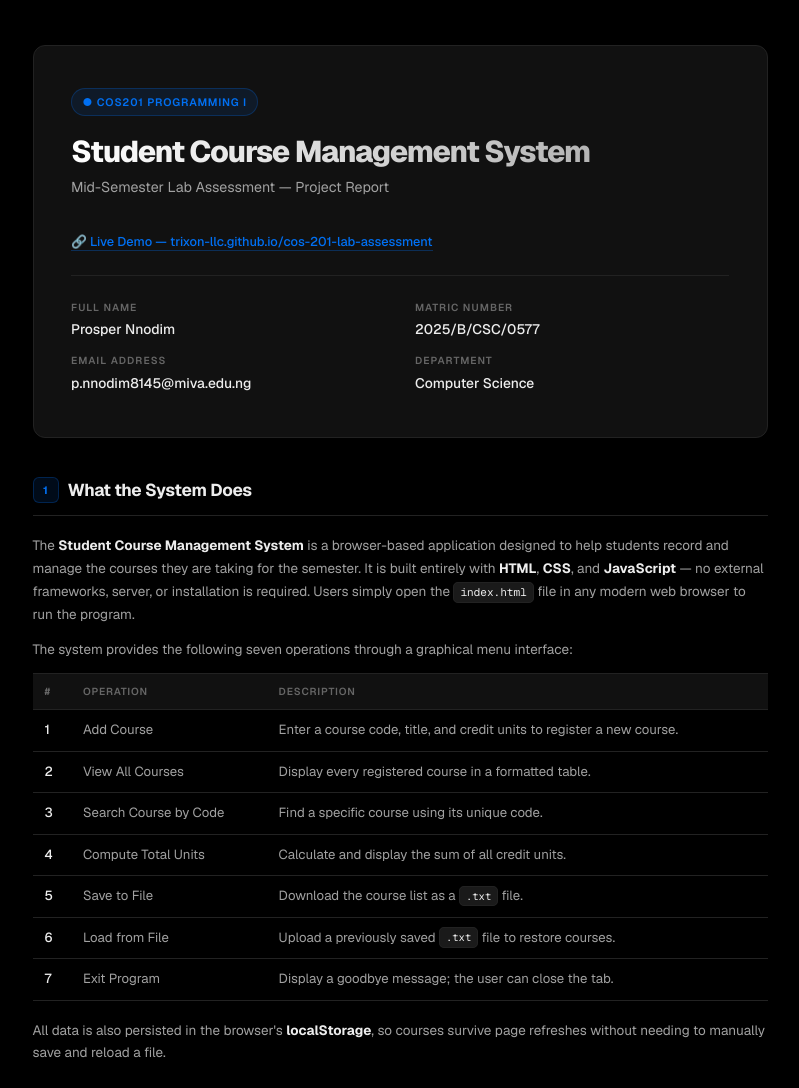
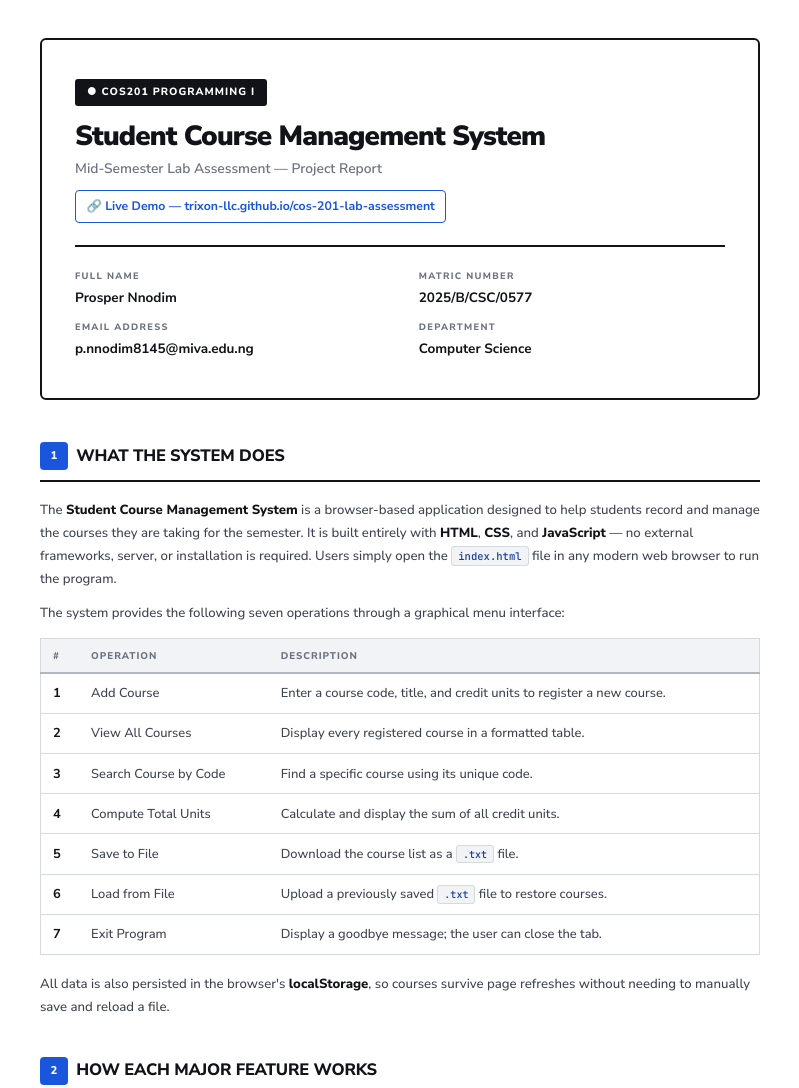
Before and after one commit to trixon-llc/cos-201-lab-assessment, a plain HTML site: page report/report.html in a window 1280 px wide. Shown: the top 1088 px of the page, without its empty margins (240-1039 px from the left). Drawn offline with nearby package versions, Linux system fonts and the light colour scheme.

Commit message:
Report: light theme, Nunito Sans, harder corporate look

```diff
--- a/report/report.html
+++ b/report/report.html
@@ -5,11 +5,12 @@
     <meta charset="UTF-8">
     <meta name="viewport" content="width=device-width, initial-scale=1.0">
     <title>COS201 Lab Report — Student Course Management System</title>
-    <link href="https://fonts.googleapis.com/css2?family=Geist:wght@400;500;600;700;800&display=swap" rel="stylesheet">
-    <link href="https://fonts.googleapis.com/css2?family=Geist+Mono:wght@400;500&display=swap" rel="stylesheet">
+    <link href="https://fonts.googleapis.com/css2?family=Nunito+Sans:wght@400;500;600;700;800;900&display=swap"
+        rel="stylesheet">
+    <link href="https://fonts.googleapis.com/css2?family=JetBrains+Mono:wght@400;500&display=swap" rel="stylesheet">
     <style>
         /* =========================================================
-           VERCEL-INSPIRED REPORT THEME
+           LIGHT CORPORATE REPORT — HARD & CLEAN
            ========================================================= */
         *,
         *::before,
@@ -20,99 +21,104 @@
         }
 
         :root {
-            --bg: #000000;
-            --bg-elevated: #0a0a0a;
-            --surface: #111111;
-            --surface-2: #1a1a1a;
-            --border: #222222;
-            --border-light: #333333;
-            --text: #ededed;
-            --text-2: #a1a1a1;
-            --text-3: #666666;
-            --accent: #0070f3;
-            --accent-2: #0f62fe;
-            --accent-soft: rgba(0, 112, 243, 0.10);
-            --success: #0070f3;
-            --gradient: linear-gradient(135deg, #0070f3, #7928ca);
-            --font: 'Geist', -apple-system, BlinkMacSystemFont, 'Segoe UI', system-ui, sans-serif;
-            --mono: 'Geist Mono', 'SF Mono', 'Fira Code', monospace;
-            --radius: 8px;
-            --radius-lg: 12px;
+            --bg: #ffffff;
+            --surface: #f8f9fb;
+            --surface-2: #f1f3f5;
+            --border: #d5d9e0;
+            --border-hard: #b0b6c1;
+            --text: #111318;
+            --text-2: #3d4350;
+            --text-3: #6b7280;
+            --accent: #1a56db;
+            --accent-dark: #12409e;
+            --accent-soft: rgba(26, 86, 219, 0.08);
+            --font: 'Nunito Sans', -apple-system, BlinkMacSystemFont, 'Segoe UI', system-ui, sans-serif;
+            --mono: 'JetBrains Mono', 'Consolas', 'Courier New', monospace;
+            --radius: 6px;
         }
 
         html {
             font-size: 15px;
-            -webkit-font-smoothing: antialiased;
         }
 
         body {
             font-family: var(--font);
             background: var(--bg);
             color: var(--text);
-            line-height: 1.7;
+            line-height: 1.75;
         }
 
-        /* ---- Container ---- */
         .container {
             max-width: 780px;
             margin: 0 auto;
-            padding: 3rem 1.5rem 4rem;
+            padding: 2.5rem 2rem 3.5rem;
         }
 
         /* ============================================
-           COVER / HEADER
+           COVER
            ============================================ */
         .cover {
-            border: 1px solid var(--border);
-            border-radius: var(--radius-lg);
-            background: var(--surface);
-            padding: 2.8rem 2.5rem;
-            margin-bottom: 2.5rem;
-            position: relative;
-            overflow: hidden;
+            border: 2px solid var(--text);
+            border-radius: var(--radius);
+            background: var(--bg);
+            padding: 2.5rem 2.2rem;
+            margin-bottom: 2.8rem;
         }
 
         .cover-badge {
-            display: inline-flex;
-            align-items: center;
-            gap: .4rem;
-            background: var(--accent-soft);
-            border: 1px solid rgba(0, 112, 243, 0.25);
-            color: var(--accent);
-            font-size: .72rem;
-            font-weight: 600;
-            padding: .25rem .7rem;
-            border-radius: 100px;
+            display: inline-block;
+            background: var(--text);
+            color: #fff;
+            font-size: .7rem;
+            font-weight: 800;
+            padding: .3rem .8rem;
+            border-radius: 3px;
             text-transform: uppercase;
-            letter-spacing: .08em;
-            margin-bottom: 1.2rem;
+            letter-spacing: .1em;
+            margin-bottom: 1rem;
         }
 
         .cover h1 {
-            font-size: 2rem;
-            font-weight: 800;
-            letter-spacing: -0.04em;
-            line-height: 1.2;
-            margin-bottom: .35rem;
-            background: linear-gradient(to right, #fff, #a1a1a1);
-            -webkit-background-clip: text;
-            -webkit-text-fill-color: transparent;
-            background-clip: text;
+            font-size: 1.85rem;
+            font-weight: 900;
+            letter-spacing: -0.03em;
+            line-height: 1.15;
+            margin-bottom: .3rem;
+            color: var(--text);
         }
 
         .cover .tagline {
-            font-size: .95rem;
-            color: var(--text-2);
-            margin-bottom: 2rem;
+            font-size: .92rem;
+            color: var(--text-3);
+            font-weight: 600;
+            margin-bottom: .6rem;
+        }
+
+        .cover .demo-link {
+            display: inline-block;
+            color: var(--accent);
+            text-decoration: none;
+            font-size: .82rem;
+            font-weight: 700;
+            padding: .3rem .7rem;
+            border: 1.5px solid var(--accent);
+            border-radius: 4px;
+            margin-bottom: 1.5rem;
+            transition: all .2s;
+        }
+
+        .cover .demo-link:hover {
+            background: var(--accent);
+            color: #fff;
         }
 
         /* Student Info Grid */
         .student-info {
             display: grid;
             grid-template-columns: 1fr 1fr;
-            gap: .7rem 2rem;
-            padding-top: 1.5rem;
-            border-top: 1px solid var(--border);
+            gap: .6rem 2.5rem;
+            padding-top: 1.4rem;
+            border-top: 2px solid var(--text);
         }
 
         .info-item {
@@ -121,22 +127,22 @@
         }
 
         .info-label {
-            font-size: .68rem;
-            font-weight: 600;
+            font-size: .62rem;
+            font-weight: 800;
             text-transform: uppercase;
-            letter-spacing: .1em;
+            letter-spacing: .14em;
             color: var(--text-3);
-            margin-bottom: .15rem;
+            margin-bottom: .1rem;
         }
 
         .info-value {
-            font-size: .92rem;
-            font-weight: 500;
+            font-size: .9rem;
+            font-weight: 700;
             color: var(--text);
         }
 
         /* ============================================
-           SECTION STYLING
+           SECTIONS
            ============================================ */
         .section {
             margin-bottom: 2.5rem;
@@ -145,52 +151,56 @@
         .section-header {
             display: flex;
             align-items: center;
-            gap: .6rem;
-            margin-bottom: 1.2rem;
-            padding-bottom: .7rem;
-            border-bottom: 1px solid var(--border);
+            gap: .55rem;
+            margin-bottom: 1.1rem;
+            padding-bottom: .65rem;
+            border-bottom: 2px solid var(--text);
         }
 
         .section-number {
             display: inline-flex;
             align-items: center;
             justify-content: center;
-            width: 26px;
-            height: 26px;
-            background: var(--accent-soft);
-            border: 1px solid rgba(0, 112, 243, 0.25);
-            border-radius: 6px;
-            font-size: .72rem;
-            font-weight: 700;
-            color: var(--accent);
+            width: 28px;
+            height: 28px;
+            background: var(--accent);
+            border-radius: 4px;
+            font-size: .75rem;
+            font-weight: 800;
+            color: #fff;
             flex-shrink: 0;
         }
 
         .section-header h2 {
-            font-size: 1.15rem;
-            font-weight: 700;
-            letter-spacing: -0.02em;
+            font-size: 1.1rem;
+            font-weight: 800;
+            letter-spacing: -0.01em;
+            text-transform: uppercase;
+            color: var(--text);
         }
 
         h3 {
-            font-size: .95rem;
-            font-weight: 700;
-            letter-spacing: -0.01em;
-            margin: 1.5rem 0 .5rem;
+            font-size: .92rem;
+            font-weight: 800;
+            margin: 1.6rem 0 .5rem;
             color: var(--text);
+            padding-left: .8rem;
+            border-left: 3px solid var(--accent);
         }
 
         p {
             color: var(--text-2);
-            margin-bottom: .8rem;
-            font-size: .9rem;
+            margin-bottom: .75rem;
+            font-size: .88rem;
+            font-weight: 500;
         }
 
         strong {
             color: var(--text);
+            font-weight: 800;
         }
 
-        /* ---- Lists ---- */
+        /* Lists */
         ul,
         ol {
             padding-left: 1.3rem;
@@ -199,87 +209,93 @@
 
         li {
             color: var(--text-2);
-            font-size: .9rem;
-            margin-bottom: .45rem;
+            font-size: .88rem;
+            font-weight: 500;
+            margin-bottom: .5rem;
+            line-height: 1.65;
         }
 
         li strong {
             color: var(--text);
         }
 
-        /* ---- Code ---- */
+        /* Code */
         code {
             font-family: var(--mono);
-            font-size: .82em;
+            font-size: .8em;
             background: var(--surface-2);
             border: 1px solid var(--border);
-            padding: .15rem .4rem;
-            border-radius: 5px;
-            color: var(--text);
+            padding: .12rem .4rem;
+            border-radius: 3px;
+            color: var(--accent-dark);
+            font-weight: 500;
         }
 
         pre {
             background: var(--surface);
-            border: 1px solid var(--border);
+            border: 1.5px solid var(--border);
+            border-left: 4px solid var(--accent);
             border-radius: var(--radius);
-            padding: 1.2rem 1.4rem;
+            padding: 1.1rem 1.3rem;
             overflow-x: auto;
             margin: .8rem 0 1.2rem;
-            font-size: .82rem;
-            line-height: 1.75;
+            font-size: .8rem;
+            line-height: 1.8;
         }
 
         pre code {
             background: none;
             border: none;
             padding: 0;
-            font-size: .82rem;
+            font-size: .8rem;
             color: var(--text-2);
         }
 
-        /* ---- Table ---- */
+        /* Tables */
         table {
             width: 100%;
             border-collapse: collapse;
             margin: .8rem 0 1.2rem;
-            font-size: .88rem;
+            font-size: .86rem;
+            border: 1.5px solid var(--border);
         }
 
         th,
         td {
             text-align: left;
-            padding: .6rem .8rem;
+            padding: .55rem .8rem;
             border-bottom: 1px solid var(--border);
         }
 
         th {
-            font-size: .68rem;
-            font-weight: 600;
+            font-size: .65rem;
+            font-weight: 800;
             text-transform: uppercase;
-            letter-spacing: .08em;
+            letter-spacing: .1em;
             color: var(--text-3);
-            background: var(--surface);
-            border-top: 1px solid var(--border);
+            background: var(--surface-2);
+            border-bottom: 2px solid var(--border-hard);
         }
 
         td {
             color: var(--text-2);
+            font-weight: 500;
         }
 
         td:first-child {
             color: var(--text);
-            font-weight: 500;
+            font-weight: 700;
         }
 
         td code {
-            font-size: .8em;
+            font-size: .78em;
         }
 
-        /* ---- Screenshots ---- */
+        /* Screenshots */
         .screenshot {
             margin: 1.2rem 0 1.6rem;
-            border: 1px solid var(--border);
-            border-radius: var(--radius-lg);
+            border: 1.5px solid var(--border);
+            border-radius: var(--radius);
             overflow: hidden;
             background: var(--surface);
         }
@@ -287,24 +303,25 @@
         .screenshot-bar {
             display: flex;
             align-items: center;
-            gap: .4rem;
-            padding: .6rem .9rem;
+            gap: .35rem;
+            padding: .5rem .85rem;
             background: var(--surface-2);
             border-bottom: 1px solid var(--border);
         }
 
         .screenshot-dot {
-            width: 10px;
-            height: 10px;
+            width: 9px;
+            height: 9px;
             border-radius: 50%;
-            background: var(--border-light);
+            background: var(--border-hard);
         }
 
         .screenshot-bar span {
-            font-size: .72rem;
+            font-size: .7rem;
             color: var(--text-3);
-            margin-left: .5rem;
+            margin-left: .4rem;
             font-family: var(--mono);
+            font-weight: 500;
         }
 
         .screenshot img {
@@ -313,40 +330,46 @@
         }
 
         .screenshot figcaption {
-            padding: .55rem .9rem;
-            font-size: .75rem;
+            padding: .5rem .85rem;
+            font-size: .72rem;
             color: var(--text-3);
             text-align: center;
+            font-weight: 600;
             border-top: 1px solid var(--border);
+            background: var(--surface);
         }
 
-        /* ---- Callout Card ---- */
+        /* Callout */
         .callout {
-            border: 1px solid var(--border);
+            border: 1.5px solid var(--border);
+            border-left: 4px solid var(--accent);
             border-radius: var(--radius);
-            padding: 1rem 1.2rem;
-            background: var(--surface);
+            padding: .9rem 1.1rem;
+            background: var(--accent-soft);
             margin: .8rem 0 1.2rem;
         }
 
         .callout p {
-            margin-bottom: .3rem;
+            margin-bottom: .25rem;
         }
 
-        /* ---- Divider ---- */
+        /* Divider */
         hr {
             border: none;
-            border-top: 1px solid var(--border);
+            border-top: 2px solid var(--text);
             margin: 2.5rem 0;
         }
 
-        /* ---- Footer ---- */
+        /* Footer */
         .report-footer {
             text-align: center;
-            padding-top: 1.5rem;
-            border-top: 1px solid var(--border);
-            font-size: .75rem;
+            padding-top: 1.2rem;
+            border-top: 2px solid var(--text);
+            font-size: .72rem;
+            font-weight: 700;
             color: var(--text-3);
+            text-transform: uppercase;
+            letter-spacing: .08em;
         }
 
         .report-footer .dot {
@@ -355,39 +378,24 @@
             height: 4px;
             border-radius: 50%;
             background: var(--text-3);
-            margin: 0 .6rem;
+            margin: 0 .5rem;
             vertical-align: middle;
         }
 
-        /* ---- Print ---- */
+        /* Print */
         @media print {
             body {
-                background: #fff;
-                color: #111;
+                padding: 0;
             }
 
-            .cover,
-            .section,
-            .screenshot,
-            .callout,
-            pre,
-            th {
-                background: #fff;
-                border-color: #e5e5e5;
+            .container {
+                padding: 1cm;
+                max-width: none;
             }
 
-
-
-            .cover h1 {
-                background: none;
-                -webkit-text-fill-color: #000;
-                color: #000;
-            }
-
-            p,
-            li,
-            td {
-                color: #444;
+            .cover .demo-link {
+                border: 1px solid #333;
+                color: #333;
             }
 
             .screenshot img {
@@ -398,20 +406,24 @@
             .screenshot {
                 page-break-inside: avoid;
             }
+
+            h3 {
+                page-break-after: avoid;
+            }
         }
 
-        /* ---- Mobile ---- */
+        /* Mobile */
         @media (max-width: 600px) {
             .student-info {
                 grid-template-columns: 1fr;
             }
 
             .cover {
-                padding: 2rem 1.4rem;
+                padding: 1.8rem 1.3rem;
             }
 
             .cover h1 {
-                font-size: 1.5rem;
+                font-size: 1.45rem;
             }
         }
     </style>
@@ -428,10 +440,8 @@
             <div class="cover-badge">● COS201 Programming I</div>
             <h1>Student Course Management System</h1>
             <p class="tagline">Mid-Semester Lab Assessment — Project Report</p>
-            <p style="margin-bottom: 1.5rem;"><a href="https://trixon-llc.github.io/cos-201-lab-assessment"
-                    target="_blank"
-                    style="color: var(--accent); text-decoration: none; font-size: .85rem; font-weight: 500; border-bottom: 1px solid rgba(0,112,243,0.3);">🔗
-                    Live Demo — trixon-llc.github.io/cos-201-lab-assessment</a></p>
+            <a href="https://trixon-llc.github.io/cos-201-lab-assessment" target="_blank" class="demo-link">🔗 Live Demo
+                — trixon-llc.github.io/cos-201-lab-assessment</a>
 
             <div class="student-info">
                 <div class="info-item">
```
